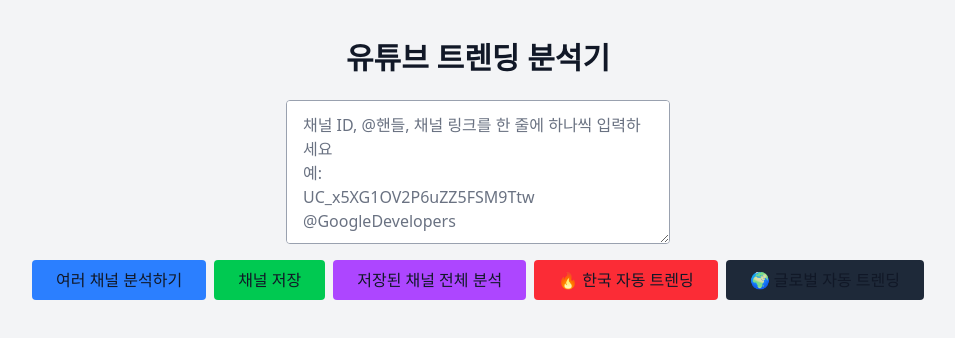
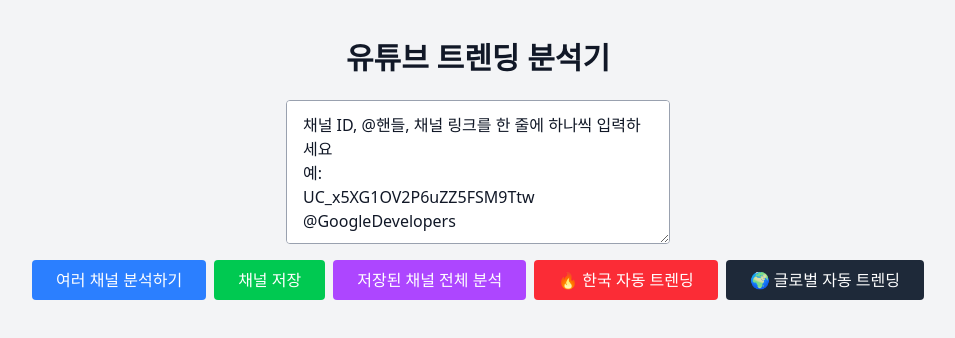
Before and after one commit to sj050816-hub/youtube-dashboard, a Next.js app: page / in a window 1280 px wide. Shown: the top 338 px of the page, without its empty margins (162-1117 px from the left). Built offline with nearby package versions, Linux system fonts and the light colour scheme.

Commit message:
fix invisible text

```diff
--- a/app/globals.css
+++ b/app/globals.css
@@ -4,18 +4,31 @@ html,
 body {
   margin: 0;
   padding: 0;
-  background: #f3f4f6;
+  background: #f3f4f6 !important;
   color: #111827 !important;
+  -webkit-text-fill-color: #111827 !important;
+}
+
+div,
+p,
+h1,
+h2,
+h3,
+span,
+label,
+select,
+option,
+textarea,
+input {
+  color: #111827 !important;
+  -webkit-text-fill-color: #111827 !important;
+}
+
+button {
+  color: white !important;
+  -webkit-text-fill-color: white !important;
 }
 
 * {
   box-sizing: border-box;
-  color: #111827;
 }
-
-button,
-select,
-textarea,
-input {
-  color: #111827 !important;
-}
```
